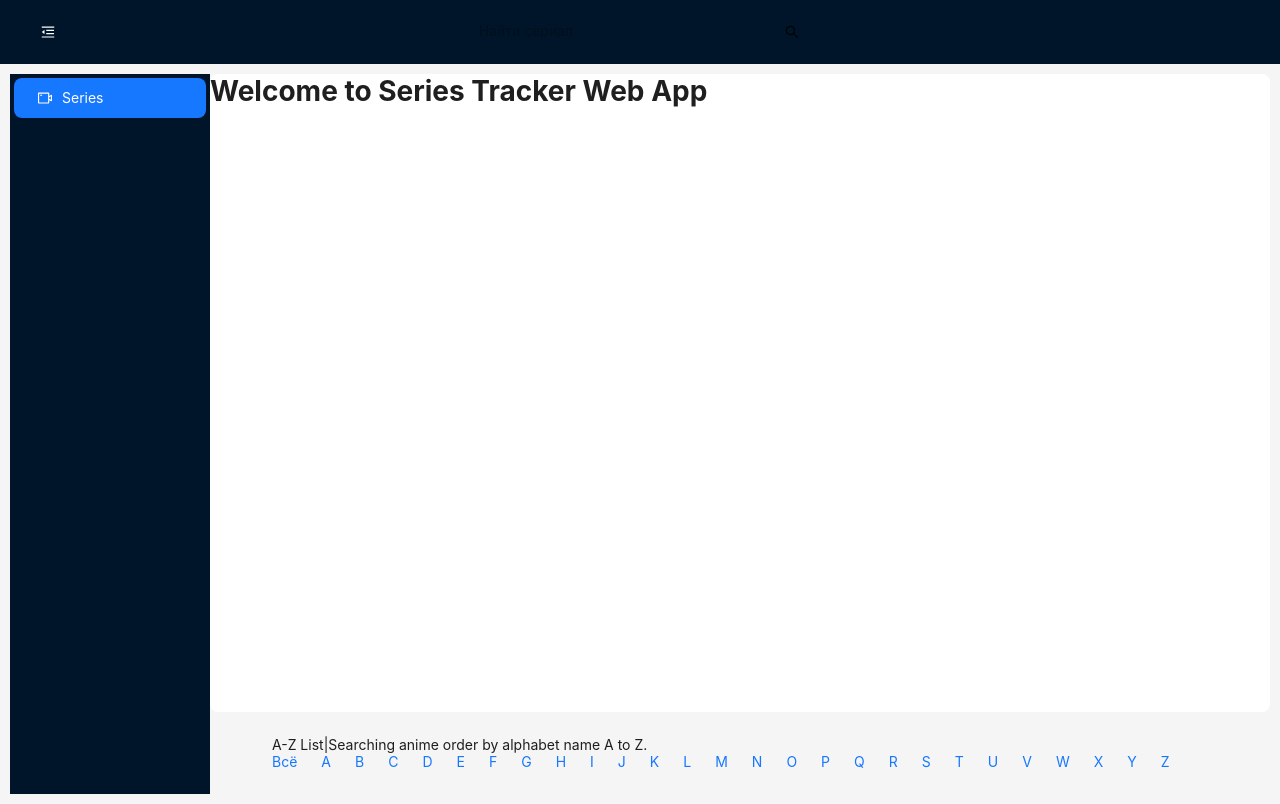
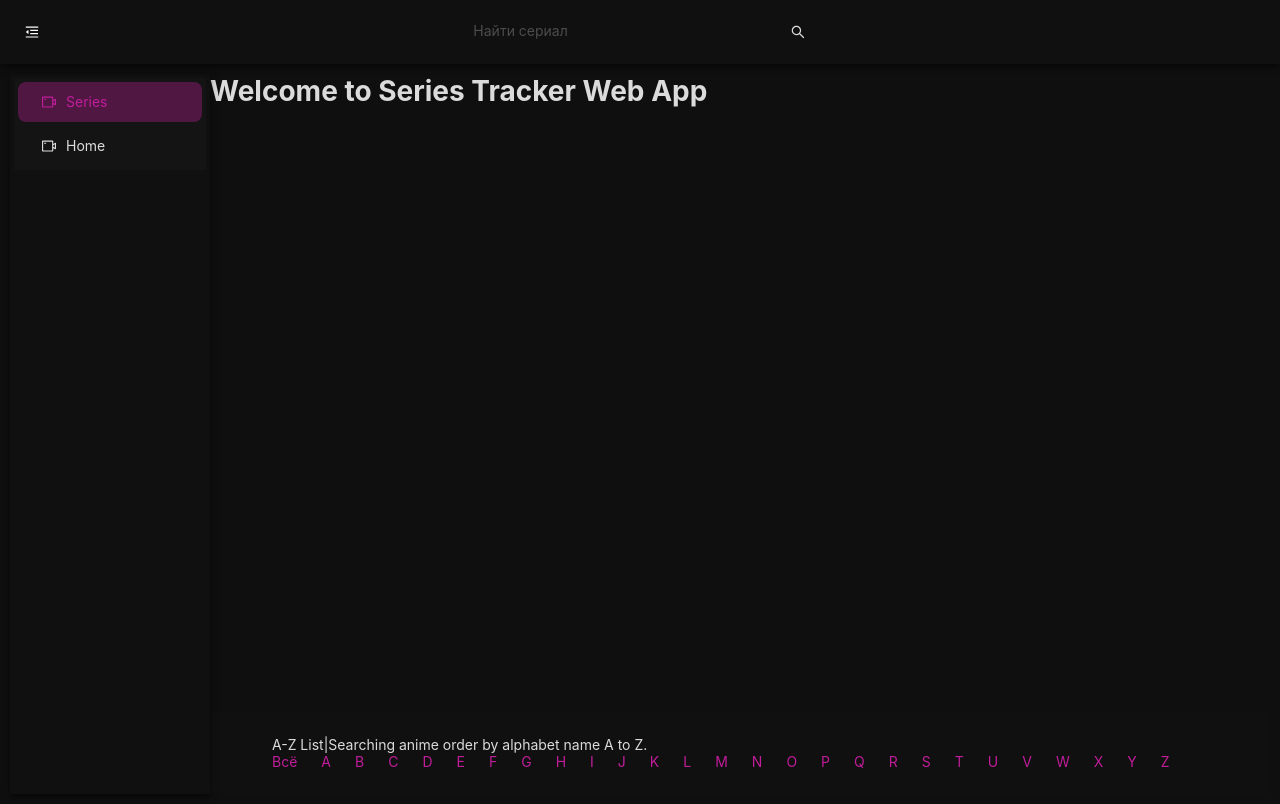
Before and after one commit to DeMoNicKer-V/SeriesTracker.WebApp, a Next.js app in the folder client/: page / in a window 1280 px wide. Built offline with nearby package versions, Linux system fonts and the light colour scheme.

Commit message:
Have set up the basic parameters for working with themes.

```diff
--- a/client/app/globals.css
+++ b/client/app/globals.css
@@ -16,6 +16,7 @@ html {
 
 body,
 html {
+    background: #0f0f0f;
     touch-action: pan-x pan-y;
 }
 *,
@@ -296,3 +297,13 @@ html {
     -ms-user-select: none; /* Internet Explorer/Edge */
     user-select: none;
 }
+
+::-webkit-scrollbar {
+    background: #212121;
+    width: 4px;
+}
+
+::-webkit-scrollbar-thumb {
+    background: #de1eb2;
+    border-radius: 10px;
+}
--- a/client/app/layout.tsx
+++ b/client/app/layout.tsx
@@ -1,7 +1,7 @@
 "use client";
 import React, { useState } from "react";
 import "./globals.css";
-import { Button, Layout, Menu, theme } from "antd";
+import { Button, ConfigProvider, Layout, Menu, theme } from "antd";
 
 import {
     MenuFoldOutlined,
@@ -22,14 +22,41 @@ export default function RootLayout({
 }>) {
     const [collapsed, setCollapsed] = useState(false);
     const [collapsed2, setCollapsed2] = useState(false);
-    const {
-        token: { colorBgContainer, borderRadiusLG },
-    } = theme.useToken();
+    const [currentTheme, setCurrentTheme] = useState(false);
+    const darkTheme = {
+        colorPrimary: "#DE1EB2",
+        colorInfo: "#DE1EB2",
+    };
+
+    const darkThemeLayout = {
+        Layout: {
+            headerBg: "#101010",
+            footerBg: "#101010",
+            siderBg: "#101010",
+            bodyBg: "#0f0f0f",
+        },
+        Menu: {
+            activeBarBorderWidth: 0,
+        },
+    };
+
+    const lightTheme = {};
+
     return (
         <html lang="en">
             <body>
                 <div id={"STRACKER"}>
                     <div id={"__layout"}>
+                        <ConfigProvider
+                            theme={{
+                                token: currentTheme ? lightTheme : darkTheme,
+                                algorithm: currentTheme
+                                    ? theme.defaultAlgorithm
+                                    : theme.darkAlgorithm,
+
+                                components: darkThemeLayout,
+                            }}
+                        >
                             <Layout>
                                 <Header
                                     style={{
@@ -44,17 +71,8 @@ export default function RootLayout({
                                         transform: "translateY(0px)",
                                         left: "0px",
                                         right: "0px",
-                                }}
-                            >
-                                <div
-                                    style={{
-                                        display: "flex",
-                                        alignItems: "center",
-                                        position: "relative",
-                                        zIndex: 0,
-                                        height: 64,
-                                        padding: "4px 16px",
-                                        width: "100%",
+                                        boxShadow:
+                                            "0 2px 4px -1px rgba(0,0,0,.3), 0 4px 5px 0 rgba(0,0,0,.24), 0 1px 10px 0 rgba(0,0,0,.22)",
                                     }}
                                 >
                                     <Button
@@ -77,7 +95,6 @@ export default function RootLayout({
                                     <div className="spacer" />
                                     <SearchBar />
                                     <div className="spacer" />
-                                </div>
                                 </Header>
                                 <Layout
                                     style={{
@@ -94,19 +111,35 @@ export default function RootLayout({
                                             position: "sticky",
                                             top: "80px",
                                             transform: "translateX(0%)",
+                                            padding: "4px",
+                                            boxShadow:
+                                                "0 2px 4px -1px rgba(0,0,0,.3), 0 4px 5px 0 rgba(0,0,0,.24), 0 1px 10px 0 rgba(0,0,0,.22)",
                                         }}
                                     >
                                         <Menu
-                                        theme="dark"
+                                            borde
                                             mode="inline"
                                             defaultSelectedKeys={["series"]}
                                             items={[
                                                 {
                                                     key: "series",
-                                                icon: <VideoCameraOutlined />,
+                                                    icon: (
+                                                        <VideoCameraOutlined />
+                                                    ),
                                                     label: (
                                                         <Link href={"/series"}>
                                                             Series
+                                                        </Link>
+                                                    ),
+                                                },
+                                                {
+                                                    key: "home",
+                                                    icon: (
+                                                        <VideoCameraOutlined />
+                                                    ),
+                                                    label: (
+                                                        <Link href={"/home"}>
+                                                            Home
                                                         </Link>
                                                     ),
                                                 },
@@ -114,17 +147,12 @@ export default function RootLayout({
                                         />
                                     </Sider>
                                     <Layout>
-                                    <Content
+                                        <Content>{children}</Content>
+                                        <Footer
                                             style={{
-                                            margin: 0,
-                                            minHeight: 280,
-                                            background: colorBgContainer,
-                                            borderRadius: borderRadiusLG,
+                                                textAlign: "left",
                                             }}
                                         >
-                                        {children}
-                                    </Content>
-                                    <Footer style={{ textAlign: "left" }}>
                                             <AZList />
                                         </Footer>
                                     </Layout>
@@ -143,6 +171,7 @@ export default function RootLayout({
                         ></Sider>*/}
                                 </Layout>
                             </Layout>
+                        </ConfigProvider>
                     </div>
                 </div>
             </body>
```
Lines whose indentation alone changed are shown as unchanged.
